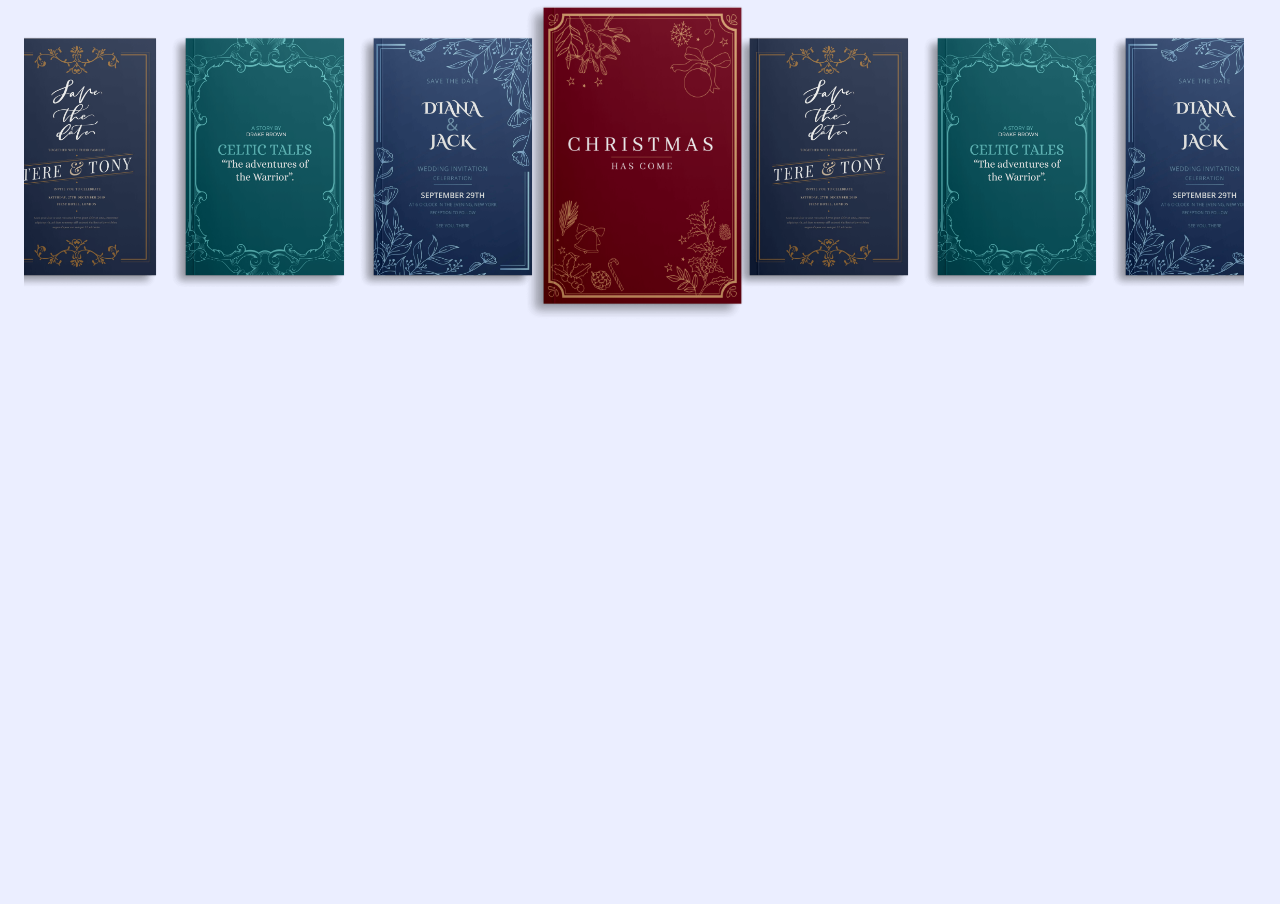
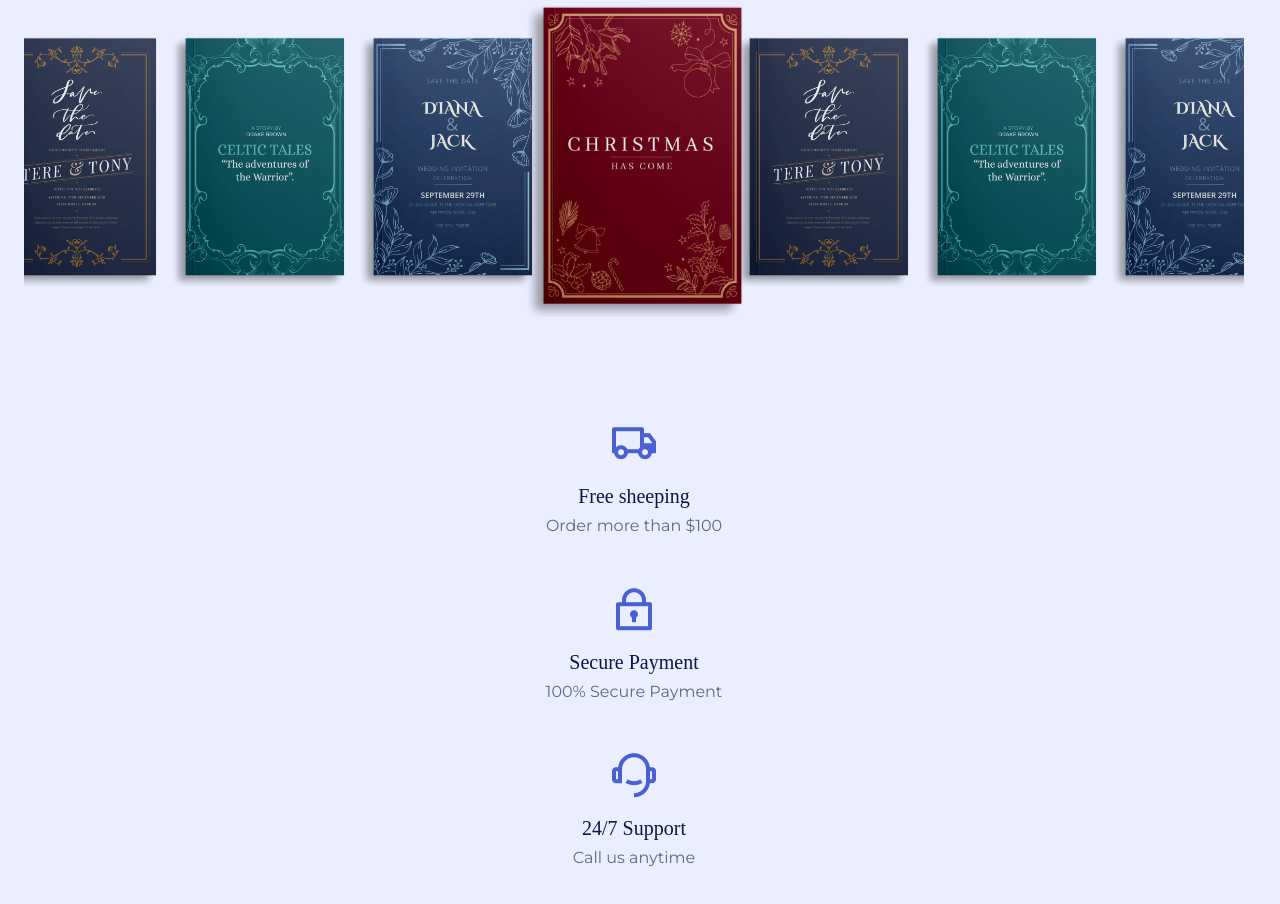
Before and after one commit to freetimezp/js-services-15-books, a plain HTML site: page index.html in a window 1280 px wide. Shown: the part 414-1318 px from the top of the page. Drawn offline with nearby package versions, Linux system fonts and the light colour scheme; a web font is replaced by a local one.

Commit message:
07. js-services-15-books. Services section.

```diff
--- a/assets/css/styles.css
+++ b/assets/css/styles.css
@@ -420,7 +420,25 @@ img {
 }
 
 /*=============== SERVICES ===============*/
+.services__container {
+  row-gap: 3rem;
+}
 
+.services__card {
+  text-align: center;
+}
+
+.services__card i {
+  display: block;
+  font-size: 3rem;
+  color: var(--first-color);
+  margin-bottom: 1rem;
+}
+
+.services__title {
+  font-size: var(--h3-font-size);
+  margin-bottom: 0.5rem;
+}
 
 /*=============== FEATURED ===============*/
 
--- a/index.html
+++ b/index.html
@@ -146,7 +146,29 @@
 
       <!--==================== SERVICES ====================-->
       <section class="services section">
-
+         <div class="services__container container grid">
+            <article class="services__card">
+               <i class="ri-truck-line"></i>
+               <h3 class="services__title">Free sheeping</h3>
+               <p class="services__description">
+                  Order more than $100
+               </p>
+            </article>
+            <article class="services__card">
+               <i class="ri-lock-2-line"></i>
+               <h3 class="services__title">Secure Payment</h3>
+               <p class="services__description">
+                  100% Secure Payment
+               </p>
+            </article>
+            <article class="services__card">
+               <i class="ri-customer-service-2-line"></i>
+               <h3 class="services__title">24/7 Support</h3>
+               <p class="services__description">
+                  Call us anytime
+               </p>
+            </article>
+         </div>
       </section>
 
       <!--==================== FEATURED ====================-->
```
